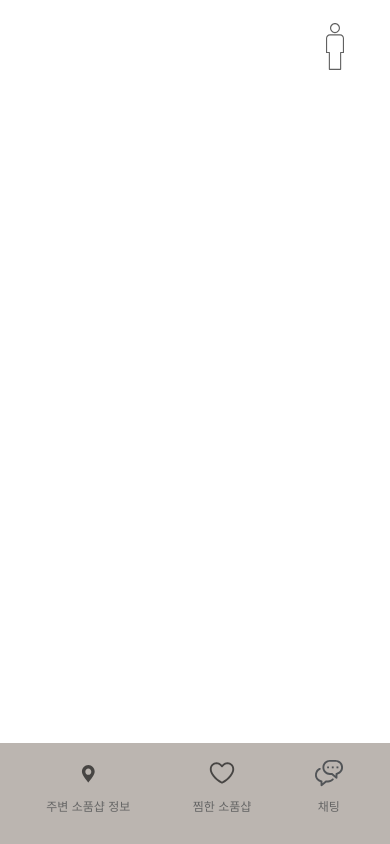
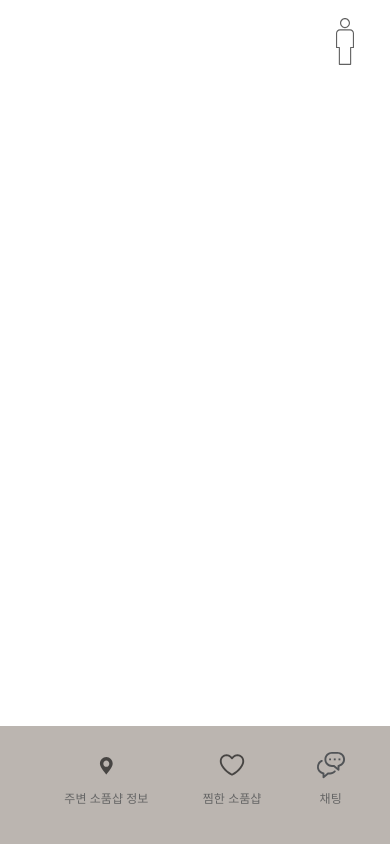
Before and after one commit to Project-Lions/Project-Lions-Front, a React (Create React App) app: page / in a window 390 px wide. Built offline with nearby package versions, Linux system fonts and the light colour scheme; some icons are missing.

Commit message:
Footer change

```diff
--- a/src/styles/Footer.css
+++ b/src/styles/Footer.css
@@ -1,14 +1,15 @@
 .footer-container {
+  width: 100%;
+  height: 98px;
   display: flex;
-    justify-content: space-around;
+  justify-content: space-evenly;
   align-items: center;
   background-color: #BBB5B0;
-    padding: 10px 0;
   position: fixed;
   bottom: 0;
   left: 0;
   right: 0;
-    z-index: 10;
+  margin: 0 auto; /* 불필요한 margin 제거 */
 }
 
 .footer-button {
@@ -27,10 +28,10 @@
   font-size: 12px;
 }
 
-  @media (max-width: 768px) {
+@media (max-width: 393px) {
   .footer-container {
     flex-direction: row;
-      padding: 15px;
+    padding: 10px;
   }
 
   .footer-button {
--- a/src/styles/Header.css
+++ b/src/styles/Header.css
@@ -1,9 +1,8 @@
 .header {
   display: flex;
   align-items: center;
-  justify-content: space-between;
+  justify-content: center;
   padding: 15px 20px;
-
 }
 
 .login-icon {
@@ -12,3 +11,10 @@
   margin-left: auto;
   cursor: pointer;
 }
+
+@media (max-width: 393px) {
+  .header {
+    flex-direction: row;
+    padding: 10px;
+  }
+}
```
Lines whose indentation alone changed are shown as unchanged.
